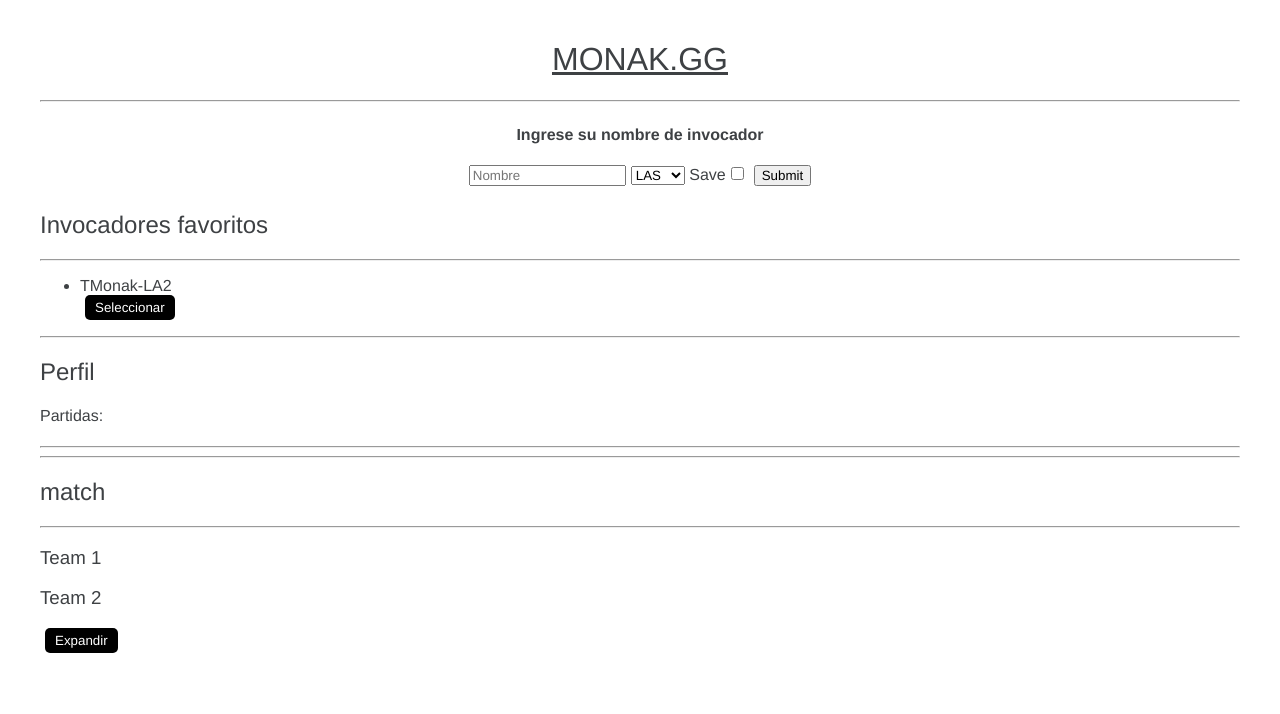
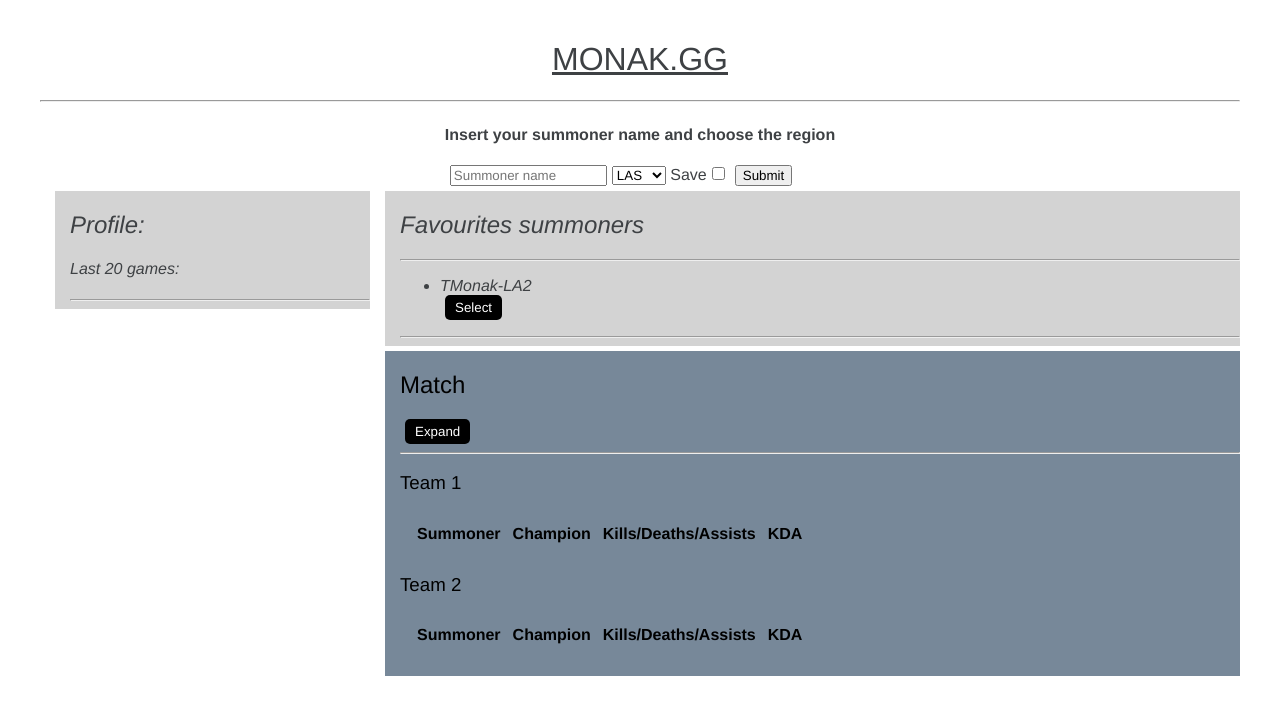
Before and after one commit to tademonaco8/MK.GG, an Angular app: page / in a window 1280 px wide. Shown: the top 714 px of the page. Built offline with nearby package versions, Linux system fonts and the light colour scheme.

Commit message:
commit 22/7

```diff
--- /dev/null
+++ b/src/assets/json/apikeys.json
@@ -0,0 +1,3 @@
+{
+    "api_key_RG": "RGAPI-4d976c08-74c0-478a-b12f-6a46d2b44695"
+}
--- a/src/index/index.component.css
+++ b/src/index/index.component.css
@@ -17,3 +17,21 @@ h1 {
 .busqueda input {
     margin: 5px;
 }
+
+#Partidas {
+    width: 25%;
+    padding-left: 15px;
+    margin-left: 15px;
+    float: left;
+    font-style: italic;
+    background-color: lightgray;
+}
+
+#InvFav {
+    width: 70%;
+    padding-left: 15px;
+    margin-left: 15px;
+    float: right;
+    font-style: italic;
+    background-color: lightgray;
+}
--- a/src/index/index.component.html
+++ b/src/index/index.component.html
@@ -1,10 +1,12 @@
-<h1>MONAK.GG</h1>
-<hr>
+<header>
+    <h1>MONAK.GG</h1>
+    <hr>
+</header>
 
 <div class="busqueda">
     <form (ngSubmit)="buscarInv($event)">
-        <p>Ingrese su nombre de invocador</p>
-        <input type="text" placeholder="Nombre" [(ngModel)]="busqueda.nombreInv" name="nombreInv">
+        <p>Insert your summoner name and choose the region</p>
+        <input type="text" placeholder="Summoner name" [(ngModel)]="busqueda.nombreInv" name="nombreInv">
         <select name="region" [(ngModel)]="busqueda.region">
             <option value="la1">LAN</option>
             <option value="la2">LAS</option>
@@ -15,46 +17,23 @@
         <label> Save<input type="checkbox" [value]="busqueda.fav"></label>
         <input type="submit">
     </form>
-    <span id="messages"></span>
 </div>
-<div id="InvFav">
-    <h2>Invocadores favoritos</h2>
+<aside id="Partidas">
+    <h2>Profile: </h2>
+    <h3>{{nombreInv}}</h3>
+    <h4>Last 20 games:</h4>
+    <ul *ngFor="let match of partidasHistorial; let i = index">
+        <li>{{i+1}}-{{match}}-{{SummChamp}}</li>
+        <button (click)="infoPartidas(match)" value="{{match}}">Match information</button>
+    </ul>
+    <hr>
+</aside>
+<aside id="InvFav">
+    <h2>Favourites summoners</h2>
     <hr>
     <ul *ngFor="let fav of favoritos">
         <li>{{fav.nombreInv}}-{{fav.region.toUpperCase()}}</li>
-        <button (click)="copiarDatos(fav)">Seleccionar</button>
+        <button (click)="copiarDatos(fav)">Select</button>
     </ul>
     <hr>
-</div>
-<div id="Partidas">
-    <h2>Perfil</h2>
-    <h3>{{nombreInv}}</h3>
-    <h4>Partidas:</h4>
-    <ul *ngFor="let match of partidasHistorial">
-        <li>{{match}}</li>
-        <button (click)="infoPartidas(match)" value="{{match}}">Ver mas</button>
-    </ul>
-    <hr>
-</div>
-<!-- <div>
-    <hr>
-    <h2>match</h2>
-    <hr>
-
-    quiero buscar los summoners dentro de un array y despues recorrerlo
-    o quiero buscar el objeto de la partida y recorrerlo dentro del for
-
-
-    quiero mostrar champ-summ
-
-    <h3>Team 1</h3>
-    <ul *ngFor="let champ of champs; let i = index">
-        <li *ngFor="let summoner of summs; let j = index">{{summoner}}//{{champ[i]}}</li>
-    </ul>
-
-    <hr>
-    <h3>Team 2</h3>
-    <ul *ngFor="let summoner2 of summs2; let i = index">
-        <li>{{summoner2}}-{{champs2[i]}}</li>
-    </ul>
-</div> -->
+</aside>
--- a/src/index/index.component.ts
+++ b/src/index/index.component.ts
@@ -1,25 +1,24 @@
 import { Component } from "@angular/core";
 import { RGService } from './services/rg.service';
-import { matchComponente } from '../match/match.component';
+
 interface Busqueda {
     nombreInv: string,
     region: string,
     fav: boolean
 }
 interface Summoner {
-    summName : string,
-    level : number,
+    summName: string,
+    level: number,
     puuid: string,
-    accId: string,
     profileIcon: number,
-    id: string
+    champion: string
 }
 interface Favs {
     nombreInv: string;
     region: string;
 }
 interface Partidas {
-    IdPartida : string;
+    IdPartida: string;
 
 }
 
@@ -31,14 +30,14 @@ interface Partidas {
 
 export class IndexComponente {
 
-    constructor( private RGService : RGService) {
+    constructor(private RGService: RGService) {
     }
 
     title = 'MONAK.GG';
     favoritos: Favs[] = [
         {
-            nombreInv : 'TMonak',
-            region : 'la2'
+            nombreInv: 'TMonak',
+            region: 'la2'
         }
     ];
     partidas: Partidas[] = [];
@@ -48,36 +47,44 @@ export class IndexComponente {
         fav: false
     };
 
-    summoner : Summoner = {
-        summName : '',
-        level : 0,
-        puuid : '',
-        accId: '',
-        id: '',
+    summoner: Summoner = {
+        summName: '',
+        level: 0,
+        puuid: '',
+        champion: '',
         profileIcon: 0
     }
 
-    buscarInv(event : any) {
+    buscarInv(event: any) {
         if (this.busqueda.nombreInv.trim().length === 0) {
             return;
         }
-        console.log(this.busqueda);
         this.busqueda.fav = event.target[2].checked;
         this.agregarInvocadorFav();
         this.RGService.buscarInvocador(this.busqueda.nombreInv);
         this.busqueda = {
-            nombreInv : '',
-            region : '',
-            fav : false
+            nombreInv: this.busqueda.nombreInv,
+            region: '',
+            fav: false
         };
     }
 
-    infoPartidas(matchId :string){
+    copiarDatos(fav: Favs) {
+        this.busqueda = {
+            nombreInv: fav.nombreInv,
+            region: fav.region,
+            fav: false
+        }
+        this.RGService.buscarInvocador(this.busqueda.nombreInv);
+    }
+
+    infoPartidas(matchId: string) {
         this.RGService.infoPartidas(matchId);
-        console.log(this.RGService.infoChamps);
-        console.log(this.RGService.infoSumms);
         return this.RGService.infoChamps;
+    }
 
+    get SummChamp() {
+        return [this.RGService.SummChamp]
     }
 
     get champs() {
@@ -103,7 +110,7 @@ export class IndexComponente {
         return [this.RGService.SummName]
     }
 
-    get partidasHistorial(){
+    get partidasHistorial() {
         return [...this.RGService.matches]
     }
 
@@ -112,24 +119,15 @@ export class IndexComponente {
         this.busqueda.fav = checked;
     }
 
-    copiarDatos(fav : Favs){
-        this.busqueda = {
-            nombreInv : fav.nombreInv,
-            region : fav.region,
-            fav : false
-        }
-        this.RGService.buscarInvocador(this.busqueda.nombreInv);
-    }
-
     agregarInvocadorFav() {
         for (let i = 0; i < this.favoritos.length; i++) {
             const nombreFav = this.favoritos[i].nombreInv;
-            if((nombreFav === this.busqueda.nombreInv)&&(this.favoritos[i].region===this.busqueda.region)&&(this.busqueda.fav == true)){
+            if ((nombreFav === this.busqueda.nombreInv) && (this.favoritos[i].region === this.busqueda.region) && (this.busqueda.fav == true)) {
                 console.log("El favorito ya existe");
                 this.busqueda = {
-                    nombreInv : '',
-                    region : '',
-                    fav : false
+                    nombreInv: '',
+                    region: '',
+                    fav: false
                 };
                 return;
             }
@@ -138,9 +136,9 @@ export class IndexComponente {
         if (this.busqueda.fav === true) {
             this.favoritos.push(this.busqueda);
             this.busqueda = {
-                nombreInv : '',
-                region : '',
-                fav : false
+                nombreInv: this.busqueda.nombreInv,
+                region: '',
+                fav: false
             }
             console.log(this.favoritos);
         }
--- a/src/index/services/rg.service.ts
+++ b/src/index/services/rg.service.ts
@@ -1,97 +1,115 @@
 import { Injectable } from "@angular/core";
-import { matchComponente } from '../../match/match.component';
-
-@Injectable ({
-    providedIn : 'root'
+@Injectable({
+    providedIn: 'root'
 })
 
+
 export class RGService {
-    private apiKey : string = 'RGAPI-4eb3779c-7cfc-4497-b9f1-2d77f30e492d';
-    private _busquedas: string [] = [];
 
-    get busquedas(){
+
+    private apiKey: string = 'RGAPI-fd4c72e5-8bfe-4ab1-9081-d5bb9a1c9faa';
+    private _busquedas: string[] = [];
+
+    get busquedas() {
         return [...this._busquedas];
     }
+    //summonerDTO
+    public puuid: string = '';
+    public gameLength: number = 0;
+    public level: number = 0;
+    public SummName: string = '';
+    public SummChamp: string = '';
+    public matches: string[] = [];
+    public infoSumms: any[] = [];
+    public infoChamps: any[] = [];
+    public infoSumms2: any[] = [];
+    public infoChamps2: any[] = [];
+    public gameMode: string = '';
+    public wint1: boolean = false;
+    public wint2: boolean = false;
+    public kt1: number[] = [];
+    public kt2: number[] = [];
+    public dt1: number[] = [];
+    public dt2: number[] = [];
+    public at1: number[] = [];
+    public at2: number[] = [];
+    public gameId: string = '';
+    public dateGame: Date = new Date();
 
-    public puuid : string = '';
-    public level : number = 0;
-    public SummName : string = '';
-    public accountID : string = '';
-    public id : string = '';
-    public matches: string [] = [];
-    public infoSumms : any [] = [];
-    public infoChamps : any [] = [];
-    public infoSumms2 : any [] = [];
-    public infoChamps2 : any [] = [];
-    public gameMode : string = '';
-    public wint1 : boolean = false;
-    public wint2 : boolean = false;
-
-    buscarInvocador ( query: string ){
-        query = query.trim().toLocaleLowerCase();
-        fetch (`https://la2.api.riotgames.com/lol/summoner/v4/summoners/by-name/${query}?api_key=${this.apiKey}`)
-        .then( resp => {
-            resp.json().then(data=> {
+    buscarInvocador(nombre: string) {
+        nombre = nombre.trim().toLocaleLowerCase();
+        fetch(`https://la2.api.riotgames.com/lol/summoner/v4/summoners/by-name/${nombre}?api_key=${this.apiKey}`)
+            .then(resp => {
+                resp.json().then(data => {
                     this.SummName = data.name;
                     this.level = data.summonerLevel;
                     this.puuid = data.puuid;
-                this.accountID = data.accountId;
-                this.id = data.id;
+                    // this.accountID = data.accountId;
+                    // this.id = data.id;
                     this.buscarPartidas(this.puuid);
                 })
             })
     }
 
-    buscarPartidas (puuid : string){
-        fetch (`https://americas.api.riotgames.com/lol/match/v5/matches/by-puuid/${puuid}/ids?start=0&count=20&api_key=${this.apiKey}`)
+    buscarPartidas(puuid: string) {
+        fetch(`https://americas.api.riotgames.com/lol/match/v5/matches/by-puuid/${puuid}/ids?start=0&count=20&api_key=${this.apiKey}`)
             .then(resp => {
-            resp.json().then(datos=> {
-                let arrMatches : string []= [];
+                resp.json().then(datos => {
+                    let arrMatches: string[] = [];
                     datos.forEach((dato: string) => {
                         arrMatches.push(dato);
+
                     });
                     this.matches = arrMatches;
                 })
             })
     }
 
-    buscarNombrePuuID( puuID : string){
-        fetch (`https://la2.api.riotgames.com/lol/summoner/v4/summoners/by-puuid/${puuID}?api_key=${this.apiKey}`)
-        .then(resp => {
-            let arrMatch: string[] = [];
-            resp.json().then(datos=>
-                arrMatch.push(datos.name)
-                )
-            console.log(arrMatch);
-        })
-    }
-
-
-    infoPartidas (matchID : string){
-            fetch (`https://americas.api.riotgames.com/lol/match/v5/matches/${matchID}?api_key=${this.apiKey}`)
-            .then(resp => {
-                resp.json().then(datos => {
+    vaciarDatos() {
         this.infoSumms = [];
         this.infoSumms2 = [];
         this.infoChamps = [];
         this.infoChamps2 = [];
-                    const team1: any [] = [];
-                    const team1Champs: any [] = [];
-                    const team2: any [] = [];
-                    const team2Champs: any [] = [];
+        this.SummChamp = '';
+        this.kt1 = [];
+        this.kt2 = [];
+        this.dt1 = [];
+        this.dt2 = [];
+        this.at1 = [];
+        this.gameLength = 0;
+        this.at2 = [];
+    }
+
+    infoPartidas(matchID: string) {
+        this.vaciarDatos();
+        const team1: any[] = [];
+        const team1Champs: any[] = [];
+        const team2: any[] = [];
+        const team2Champs: any[] = [];
+        fetch(`https://americas.api.riotgames.com/lol/match/v5/matches/${matchID}?api_key=${this.apiKey}`)
+            .then(resp => {
+                resp.json().then(datos => {
                     for (let i = 0; i < 10; i++) {
-                        if (datos.info.participants[i].teamId === 100){
+                        //team 1 info
+                        if (datos.info.participants[i].teamId === 100) {
                             team1.push(datos.info.participants[i].summonerName);
                             team1Champs.push(datos.info.participants[i].championName);
                             this.gameMode = datos.info.gameMode;
                             this.wint1 = datos.info.teams[0].win;
-                            this.wint2 = datos.info.teams[1].win;
-                        } else if (datos.info.participants[i].teamId === 200){
+                            this.kt1.push(datos.info.participants[i].kills)
+                            this.dt1.push(datos.info.participants[i].deaths)
+                            this.at1.push(datos.info.participants[i].assists)
+                         //team 2 info
+                        } else if (datos.info.participants[i].teamId === 200) {
                             team2.push(datos.info.participants[i].summonerName);
                             team2Champs.push(datos.info.participants[i].championName);
+                            this.wint2 = datos.info.teams[1].win;
+                            this.kt2.push(datos.info.participants[i].kills)
+                            this.dt2.push(datos.info.participants[i].deaths)
+                            this.at2.push(datos.info.participants[i].assists)
                         }
                     }
-                    console.log(datos.info.gameDuration/60);
+                    this.gameLength = datos.info.gameDuration;
                     this.infoSumms.push(team1);
                     this.infoSumms2.push(team2);
                     this.infoChamps.push(team1Champs);
--- a/src/match/match.component.css
+++ b/src/match/match.component.css
@@ -0,0 +1,28 @@
+table,
+thead,
+th,
+tr,
+td {
+    border: 1px;
+    border-color: black;
+    padding: 5px;
+    margin: 5px;
+    justify-content: space-between;
+    text-align: center;
+}
+
+th {
+    font-weight: bold;
+}
+
+#ppalMatch {
+    color: black;
+    margin-top: 5px;
+    width: 70%;
+    padding-left: 15px;
+    padding-bottom: 15px;
+    margin-left: 15px;
+    display: block;
+    float: right;
+    background-color: lightslategrey;
+}
--- a/src/match/match.component.html
+++ b/src/match/match.component.html
@@ -1,22 +1,38 @@
-<hr>
-<h2>match</h2>
-<hr>
-<!--
-    quiero buscar los summoners dentro de un array y despues recorrerlo
-    o quiero buscar el objeto de la partida y recorrerlo dentro del for
+<div id="ppalMatch">
 
- -->
-<div>
-    <h3>{{gameMode}}</h3>
-    <h3>Team 1<span *ngIf="wint1"> - Win</span></h3>
-    <ul *ngFor="let champ of champs1; let i = index">
-        <li>{{summs1[i]}}-{{champ}}</li>
-    </ul>
+    <h2>Match</h2>
+    <button (click)="mostrarInfo()">Expand</button>
+    <hr>
+    <h3>{{partidaInformacion.gameMode}}</h3>
+    <h3>Team 1<span *ngIf="team1.win"> - Win</span></h3>
+    <table>
+        <thead>
+            <th>Summoner</th>
+            <th>Champion</th>
+            <th>Kills/Deaths/Assists</th>
+            <th>KDA</th>
+        </thead>
+        <tr *ngFor="let champ of team1.champs; let i = index">
+            <td>{{team1.summs[i]}}</td>
+            <td>{{team1.champs[i]}}</td>
+            <td>{{team1.kills[i]}}/{{team1.deaths[i]}}/{{team1.assists[i]}}</td>
+            <!-- <td>{{kdat1[i]}}</td> -->
+        </tr>
+    </table>
 
-
-    <h3>Team 2<span *ngIf="wint2"> - Win</span></h3>
-    <ul *ngFor="let champ2 of champs2; let i = index">
-        <li>{{summs2[i]}}-{{champ2}}</li>
-    </ul>
-    <button (click)="mostrarInfo()">Expandir</button>
+    <h3>Team 2<span *ngIf="team2.win"> - Win</span></h3>
+    <table>
+        <thead>
+            <th>Summoner</th>
+            <th>Champion</th>
+            <th>Kills/Deaths/Assists</th>
+            <th>KDA</th>
+        </thead>
+        <tr *ngFor="let champ of team2.champs; let i = index">
+            <td>{{team2.summs[i]}}</td>
+            <td>{{team2.champs[i]}}</td>
+            <td>{{team2.kills[i]}}/{{team2.deaths[i]}}/{{team2.assists[i]}}</td>
+            <!-- <td step="0,00">{{kdat2[i]}}</td> -->
+        </tr>
+    </table>
 </div>
--- a/src/match/match.component.ts
+++ b/src/match/match.component.ts
@@ -1,57 +1,102 @@
-import { Component, ComponentFactoryResolver } from "@angular/core";
+import { Component } from "@angular/core";
 import { RGService } from '../index/services/rg.service';
 
 interface Partida {
     summonerNames1 : any [],
     championsNames1 : any [],
     summonerNames2 : any [],
-    championsNames2 : any []
+    championsNames2 : any [],
+    gameMode : string,
+    gameLength : number,
+    gameId : string
 }
-
+interface Team {
+    summs : string [],
+    champs : string [],
+    win: boolean,
+    team : number,
+    kills : number [],
+    deaths : number [],
+    assists : number []
+}
+interface Summoner {
+    name : string,
+    champ?: string,
+    kills?: number,
+    deaths?: number,
+    assists?: number,
+}
 @Component({
     templateUrl: './match.component.html',
     styleUrls: ['./match.component.css'],
     selector: "match"
 })
-
 export class matchComponente {
-    public summs1 :string []= [];
-    public summs2 :string []= [];
-    public champs1 :string []= [];
-    public champs2 :string []= [];
-    public wint1 : boolean = false;
-    public wint2 : boolean = false;
-    public gameMode : string = '';
     constructor( private RGService : RGService) {}
     partidaInformacion : Partida = {
         summonerNames1 : [this.RGService.infoSumms],
         championsNames1 : [this.RGService.infoChamps],
         summonerNames2 : [this.RGService.infoSumms2],
-        championsNames2 : [this.RGService.infoChamps2]
+        championsNames2 : [this.RGService.infoChamps2],
+        gameMode : this.RGService.gameMode,
+        gameLength : this.RGService.gameLength,
+        gameId: this.RGService.gameId
+    }
+    team1 : Team = {
+        summs :  [],
+        champs : [],
+        win: false,
+        team : 0,
+        kills : [],
+        deaths : [],
+        assists : []
+    }
+    team2 : Team = {
+        summs :  [],
+        champs : [],
+        win: false,
+        team : 0,
+        kills : [],
+        deaths : [],
+        assists : []
     }
 
+    public vaciarObj() {
+        this.team1.summs = [];
+        this.team1.champs = [];
+        this.team1.team = 0;
+        this.team1.win = false;
+        this.team1.kills = [];
+        this.team1.deaths = [];
+        this.team1.assists = [];
+        this.team2.summs = [];
+        this.team2.champs = [];
+        this.team2.team = 0;
+        this.team2.win = false;
+        this.team2.kills = [];
+        this.team2.deaths = [];
+        this.team2.assists = [];
+    }
 
-
-    mostrarInfo(){
-        this.summs1 = [];
-        this.summs2 = [];
-        this.champs1 = [];
-        this.champs2 = [];
-        this.wint1 = false;
-        this.wint2 = false;
-        this.gameMode = '';
+    public mostrarInfo(): void{
+        this.vaciarObj();
         for (let i = 0; i < 5; i++) {
             const champ1 = this.RGService.infoChamps[0];
             const champ2 = this.RGService.infoChamps2[0];
             const summ1 = this.RGService.infoSumms[0];
             const summ2 = this.RGService.infoSumms2[0];
-            this.summs1.push(summ1[i]);
-            this.summs2.push(summ2[i]);
-            this.champs1.push(champ1[i]);
-            this.champs2.push(champ2[i]);
-            this.wint1 = this.RGService.wint1;
-            this.wint2 = this.RGService.wint2;
-            this.gameMode = this.RGService.gameMode;
+            this.team1.summs.push(summ1[i]);
+            this.team2.summs.push(summ2[i]);
+            this.team1.champs.push(champ1[i]);
+            this.team2.champs.push(champ2[i]);
+            this.team1.win = this.RGService.wint1;
+            this.team2.win = this.RGService.wint2;
+            this.team1.kills = this.RGService.kt1;
+            this.team2.kills = this.RGService.kt2;
+            this.team1.deaths = this.RGService.dt1;
+            this.team2.deaths = this.RGService.dt2;
+            this.team1.assists = this.RGService.at1;
+            this.team2.assists = this.RGService.at2;
         }
 
     }
```
Lines whose indentation alone changed are shown as unchanged.
